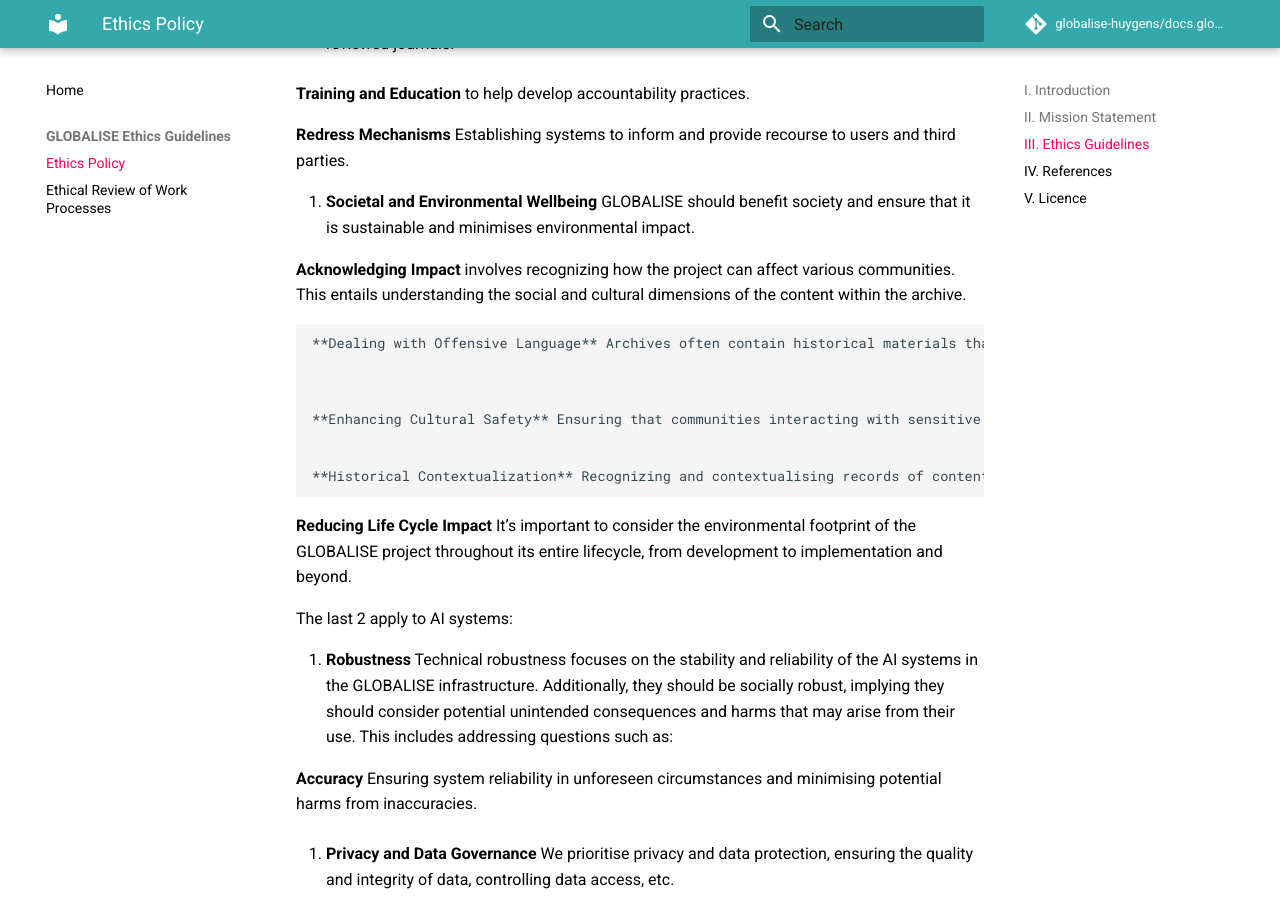
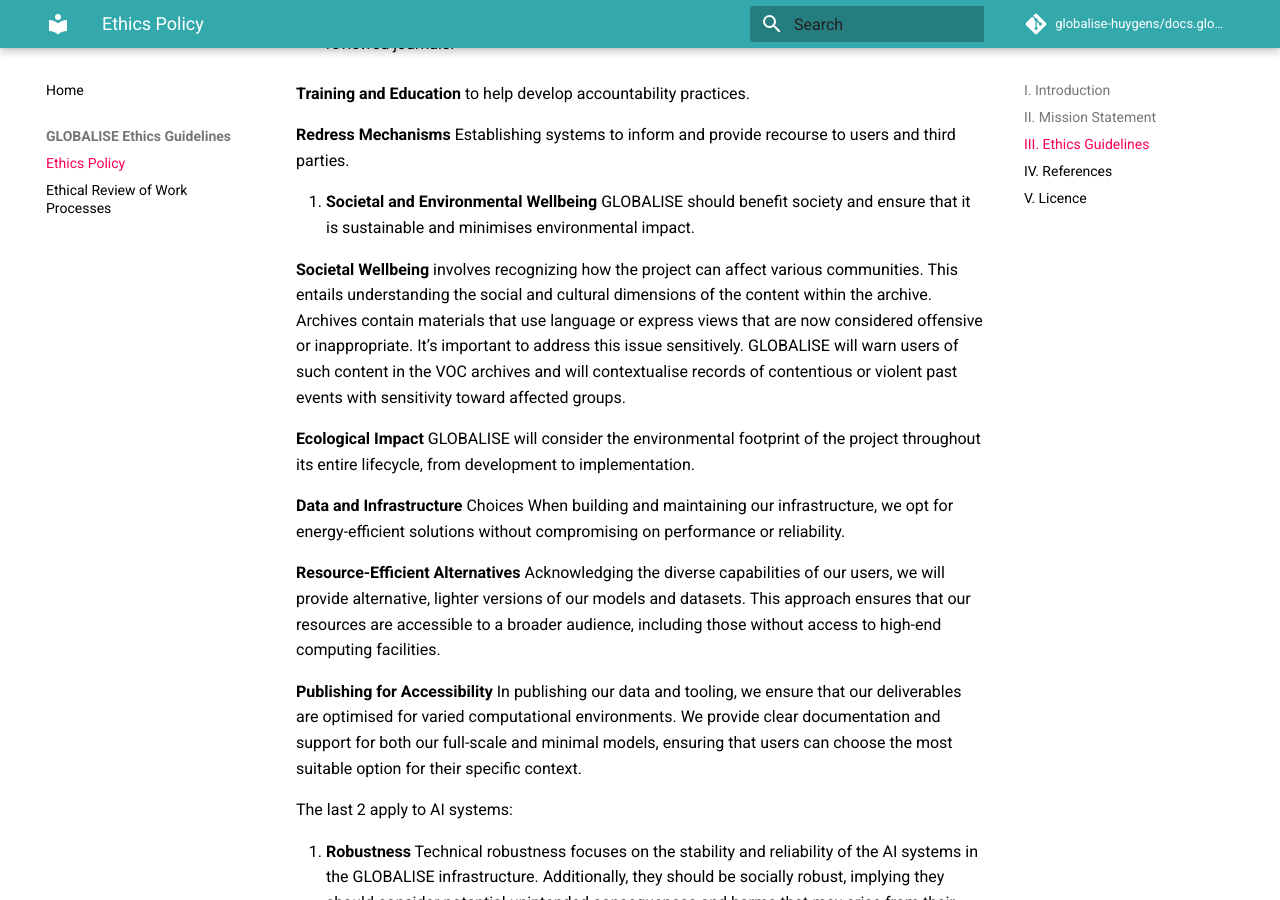
Before and after one commit to globalise-huygens/tanap.docs.globalise.huygens.knaw.nl, an MkDocs documentation site: the page built from docs/ethics/policy.md, in a window 1280 px wide and 900 px high, scrolled down 3453 px. Built offline with MkDocs 1.6.1 and Material for MkDocs 9.7.7, drawn with Linux system fonts in a browser that asks for light colours; comment, search, counter and statistics services are not loaded.

Commit message:
Update policy.md

```diff
--- a/docs/ethics/policy.md
+++ b/docs/ethics/policy.md
@@ -88,19 +88,17 @@
 
 4. **Societal and Environmental Wellbeing** GLOBALISE should benefit society and ensure that it is sustainable and minimises environmental impact.
 
-**Acknowledging Impact** involves recognizing how the project can affect various communities. This entails understanding the social and cultural dimensions of the content within the archive.
+**Societal Wellbeing** involves recognizing how the project can affect various communities. This entails understanding the social and cultural dimensions of the content within the archive. Archives contain materials that use language or express views that are now considered offensive or inappropriate. It’s important to address this issue sensitively. GLOBALISE will warn users of such content in the VOC archives and will contextualise records of contentious or violent past events with sensitivity toward affected groups.
+
+**Ecological Impact** GLOBALISE will consider the environmental footprint of the project throughout its entire lifecycle, from development to implementation.
+
+   **Data and Infrastructure** Choices When building and maintaining our infrastructure, we opt for energy-efficient solutions without compromising on performance or    reliability.
+
+   **Resource-Efficient Alternatives** Acknowledging the diverse capabilities of our users, we will provide alternative, lighter versions of our models and          datasets. This approach ensures that our resources are accessible to a broader audience, including those without access to high-end computing facilities.
+
+   **Publishing for Accessibility** In publishing our data and tooling, we ensure that our deliverables are optimised for varied computational environments. We       provide clear documentation and support for both our full-scale and minimal models, ensuring that users can choose the most suitable option for their             specific context.
 
 
-    **Dealing with Offensive Language** Archives often contain historical materials that use language or express views that are now considered offensive or inappropriate. It’s important to address this issue sensitively.
-
-
-
-    **Enhancing Cultural Safety** Ensuring that communities interacting with sensitive collections feel respected and safe is essential. This involves being mindful of how language and content are presented.
-
-
-    **Historical Contextualization** Recognizing and contextualising records of contentious or violent past events with sensitivity toward affected groups.
-
-**Reducing Life Cycle Impact** It’s important to consider the environmental footprint of the GLOBALISE project throughout its entire lifecycle, from development to implementation and beyond.
 
 
 
```
